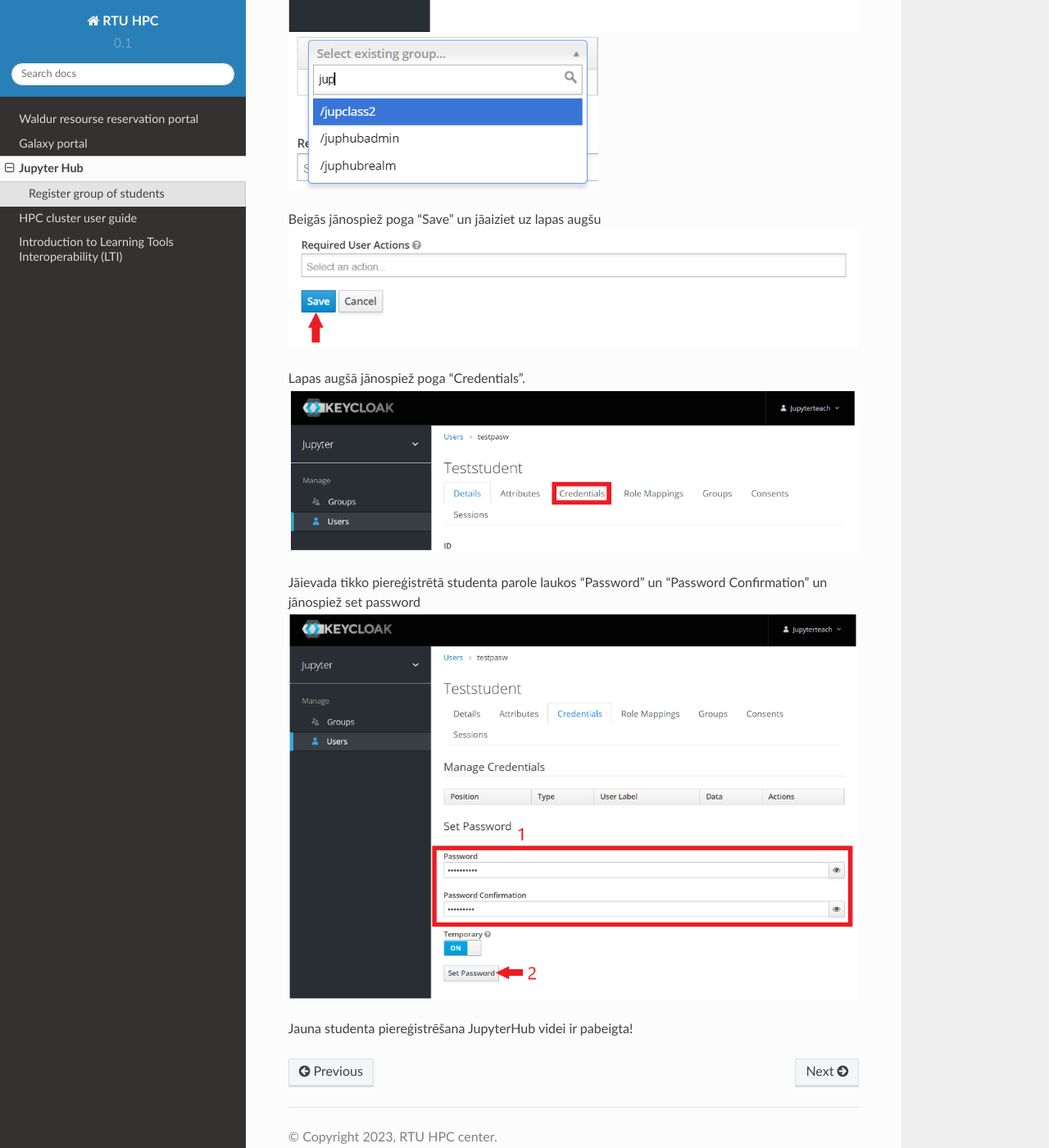
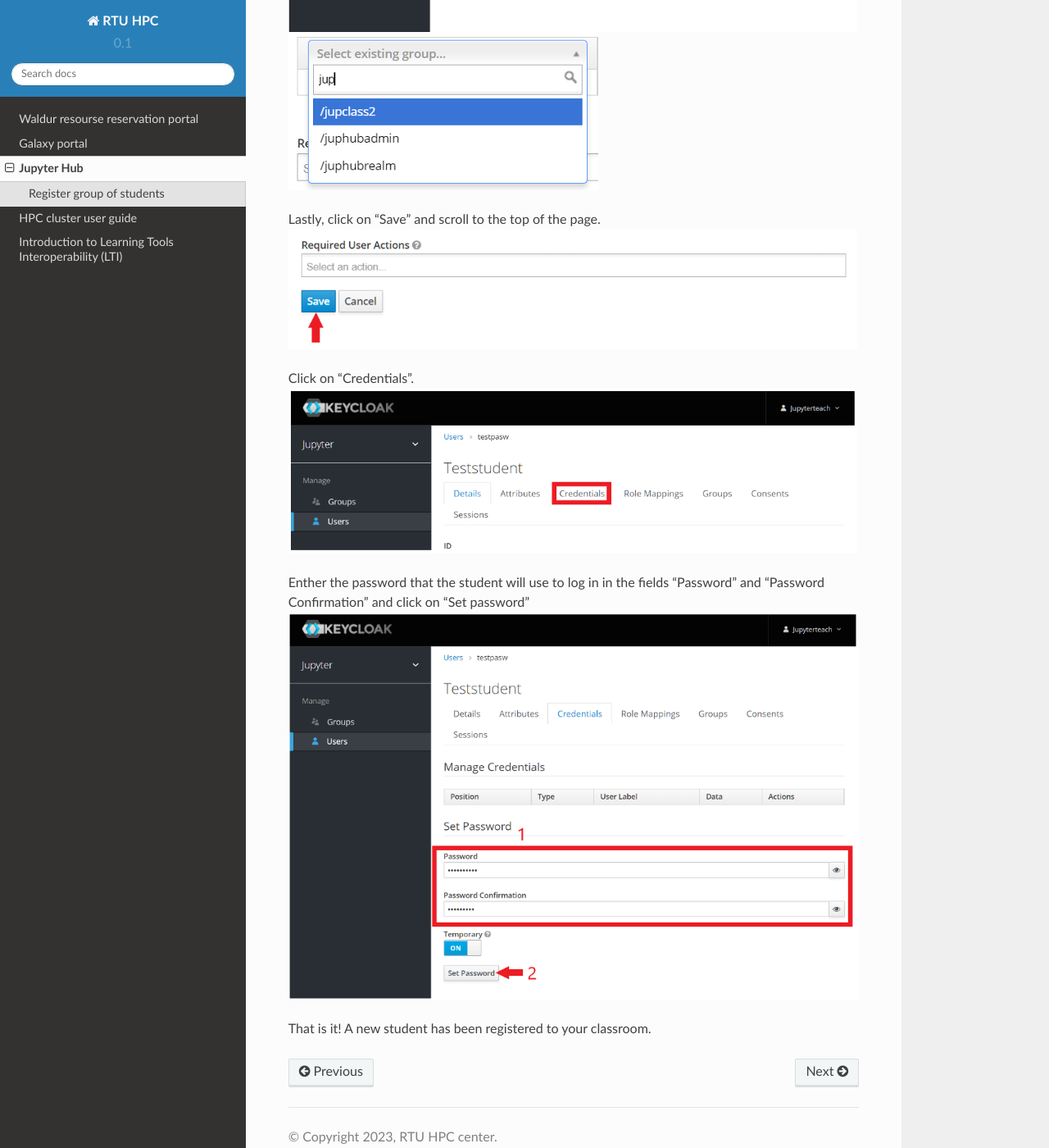
Before and after one commit to rtuhpc/hpc-platform, a Sphinx documentation site: the page built from doc/02_jupyter_hub.md, in a window 1280 px wide and 1400 px high, scrolled down 2641 px. Shown: the whole window at 82% size. Built offline with Sphinx 7.4.7 and the Read the Docs theme 2.0.0, drawn with Linux system fonts in a browser that asks for light colours; some of the changed text lies outside the part shown.

Commit message:
Update 02_jupyter_hub.md
translated to english

```diff
--- a/doc/02_jupyter_hub.md
+++ b/doc/02_jupyter_hub.md
@@ -14,23 +14,23 @@
 
 Follow the address: [https://jhub-auth.hpc.rtu.lv/auth/admin/jupyter/console](https://jhub-auth.hpc.rtu.lv/auth/admin/jupyter/console).
 
-Ievadīt lietotājvārdu un paroli.
+Enter your username and password.
 ![](./images/jupyter_1.png)
 
-Kreisajā pusē jānoklikšķina uz pogas “Users” un tad, labajā pusē, uz “Add user”.
+On the left side click on the button "Users" and then on the right side on "Add user".
 ![](./images/jupyter_2.png)
 
-Jāievada laukā “Username” studenta lietotājvārds un laukā “Select existing group”, jāievada klases nosaukums.
+Enther the student's username in the field "Username" and in the box "Select existing group" enter the name of the desired classroom to which you wish to add the student.
 ![](./images/jupyter_3.png)
 ![](./images/jupyter_3_1.png)
 
-Beigās jānospiež poga “Save” un jāaiziet uz lapas augšu
+Lastly, click on "Save" and scroll to the top of the page.
 ![](./images/jupyter_4.png)
 
-Lapas augšā jānospiež poga “Credentials”.
+Click on “Credentials”.
 ![](./images/jupyter_5.png)
 
-Jāievada tikko piereģistrētā studenta parole laukos “Password” un “Password Confirmation” un jānospiež set password
+Enther the password that the student will use to log in in the fields “Password” and “Password Confirmation” and click on "Set password"
 ![](./images/jupyter_6.png)
 
-Jauna studenta piereģistrēšana JupyterHub videi ir pabeigta!
+That is it! A new student has been registered to your classroom.
```
